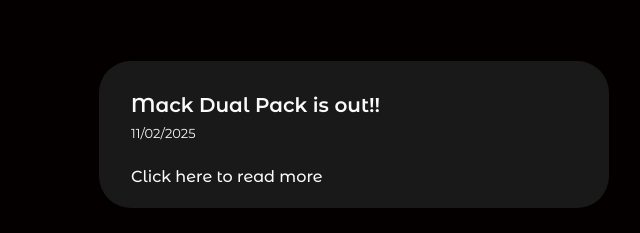
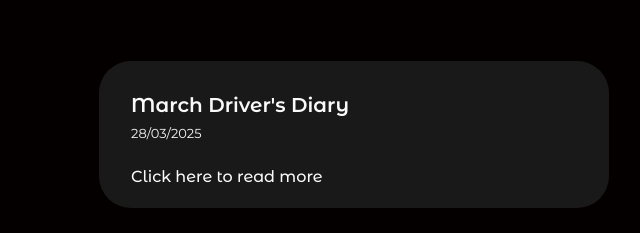
Before and after one commit to TamilGamingNetwork/TamilGamingNetwork.github.io, a plain HTML site: page index.html in a window 1280 px wide. Shown: the part 4799-5032 px from the top of the page, 525-1165 px from the left. Drawn offline with nearby package versions, Linux system fonts and the light colour scheme; a web font is replaced by a local one.

Commit message:
index.html

```diff
--- a/index.html
+++ b/index.html
@@ -353,9 +353,9 @@
                   <h2 class="news__company">Snowrunner</h2>
 
                   <div class="news__data">
-                     <h3 class="news__profession">Mack Dual Pack is out!!</h3>
-                     <span class="news__date">11/02/2025</span>
-                    <a href="https://store.steampowered.com/news/app/1465360/view/512949947966947373" target="_blank" class="dlcs__button">
+                     <h3 class="news__profession">March Driver's Diary</h3>
+                     <span class="news__date">28/03/2025</span>
+                    <a href="https://store.steampowered.com/news/app/1465360/view/543353138838503521" target="_blank" class="dlcs__button">
                       <span>Click here to read more</span>
                     </a>
                   </div>
```
